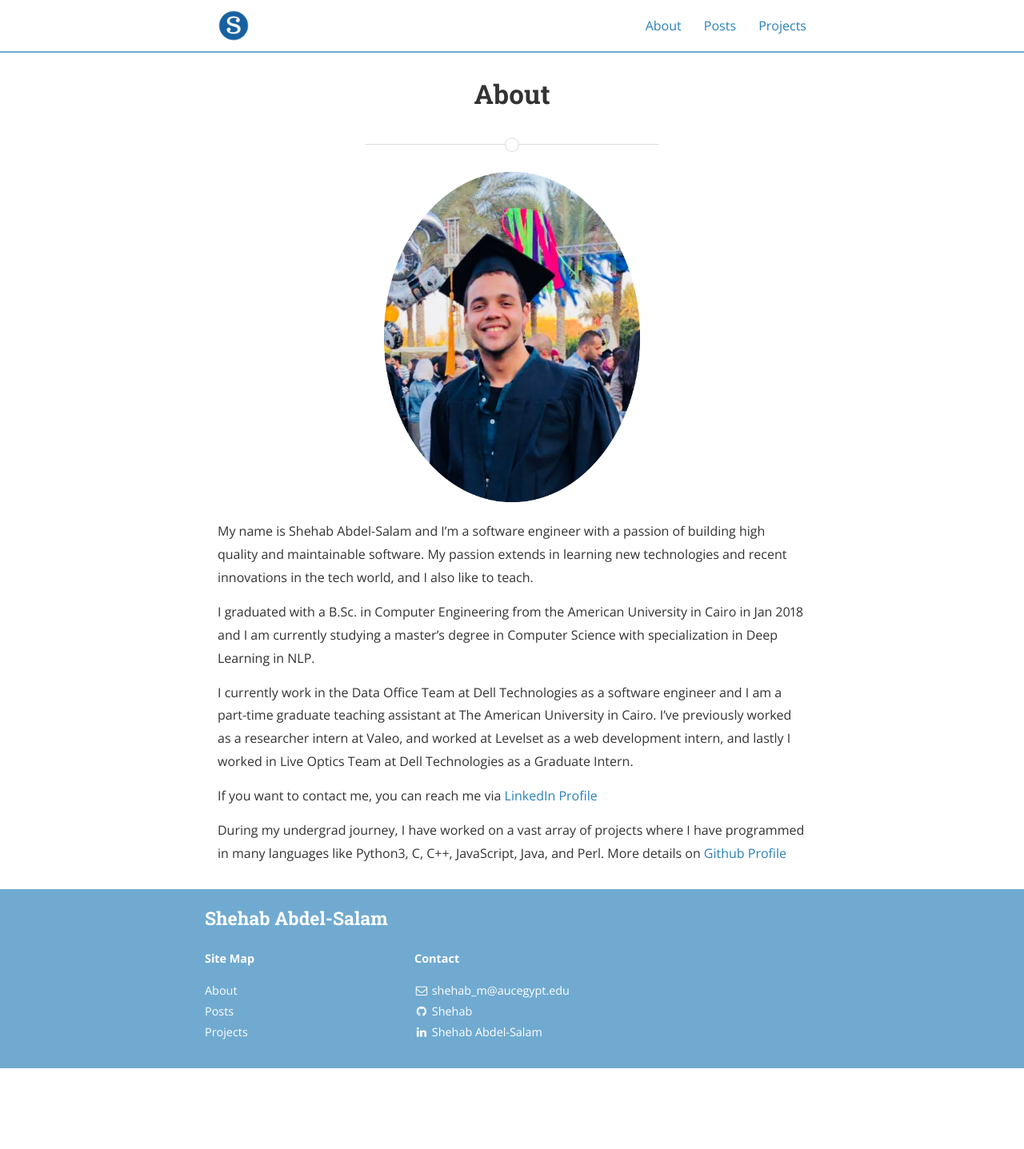
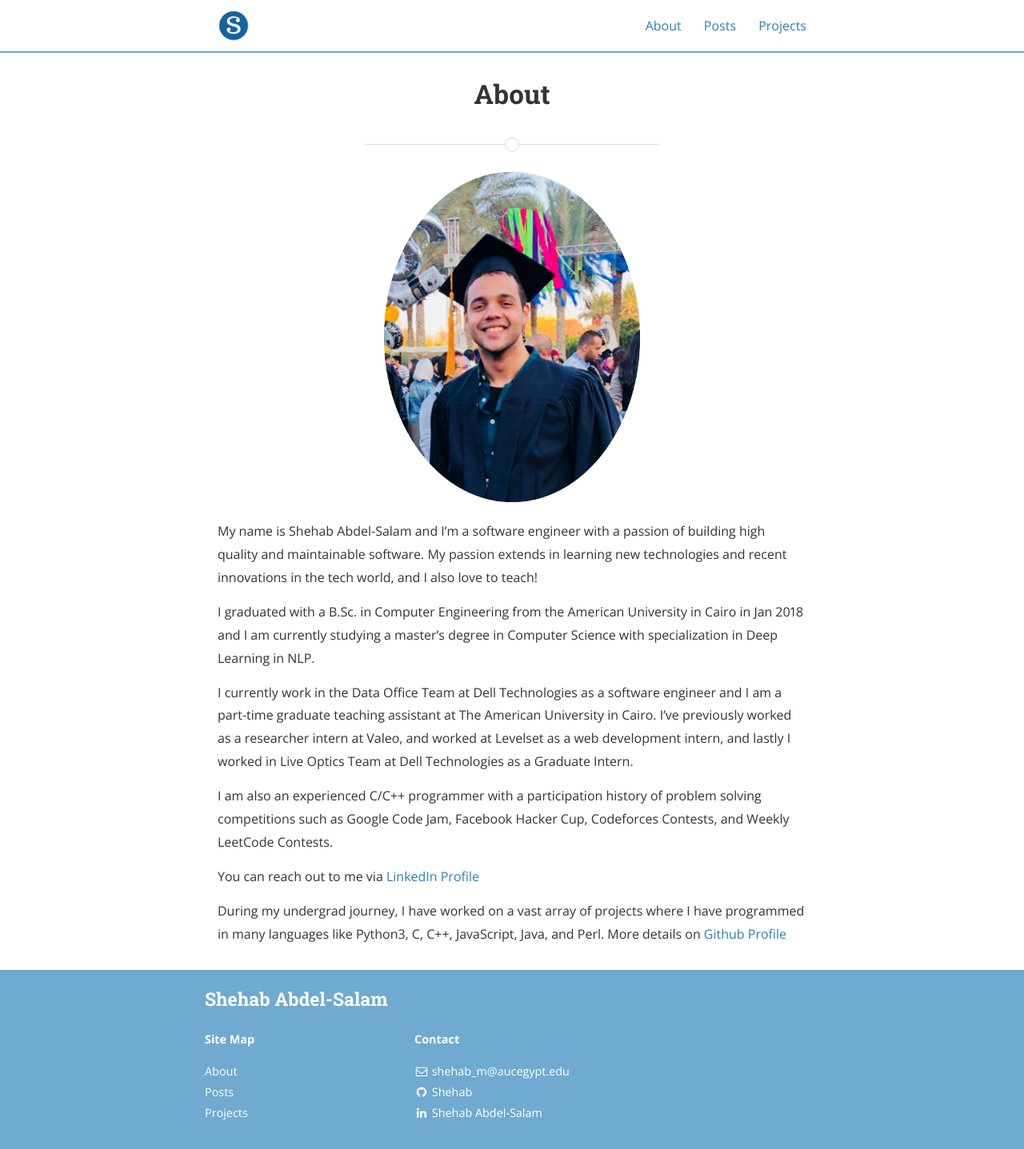
Before and after one commit to ShehabCE/shehabce.github.io, a Jekyll site: the page built from about.md, in a window 1280 px wide. Shown: the whole page at 80% size. Built offline with Jekyll 4.4.1, drawn with Linux system fonts in a browser that asks for light colours; nearby versions of some CDN libraries; a style sheet for code colours, icons or effects is not loaded; before the commit the page ends 1336 px from its top, so only the background shows below that.

Commit message:
updated about me

```diff
--- a/about.md
+++ b/about.md
@@ -6,17 +6,18 @@ permalink: /about/
 
 <img src="{{ site.baseurl }}/assets/Shehab.png" title="Profile Picture" class="profile">
 
-My name is Shehab Abdel-Salam and I'm a software engineer with a passion of building high quality and maintainable software. My passion extends in learning new technologies and recent innovations in the tech world, and I also like to teach.
+My name is Shehab Abdel-Salam and I'm a software engineer with a passion of building high quality and maintainable software. My passion extends in learning new technologies and recent innovations in the tech world, and I also love to teach!
 
 I graduated with a B.Sc. in Computer Engineering from the American University in Cairo in Jan 2018 and I am currently studying a master's degree in Computer Science with specialization in Deep Learning in NLP.
 
 I currently work in the Data Office Team at Dell Technologies as a software engineer and I am a part-time graduate teaching assistant at The American University in Cairo. I've previously worked as a researcher intern at Valeo, and worked at Levelset as a web development intern, and lastly I worked in Live Optics Team at Dell Technologies as a Graduate Intern.
 
-If you want to contact me, you can reach me via [LinkedIn Profile][linkedin]
+I am also an experienced C/C++ programmer with a participation history of problem solving competitions such as Google Code Jam, Facebook Hacker Cup, Codeforces Contests, and Weekly LeetCode Contests.
+
+You can reach out to me via [LinkedIn Profile][linkedin]
 
 During my undergrad journey, I have worked on a vast array of projects where I have programmed in many languages like Python3, C, C++, JavaScript, Java, and Perl.
 More details on [Github Profile][github]
 
-
 [linkedin]: https://www.linkedin.com/in/shehab-abdel-salam-0a12ab97/
 [github]: https://github.com/ShehabMMohamed
```
